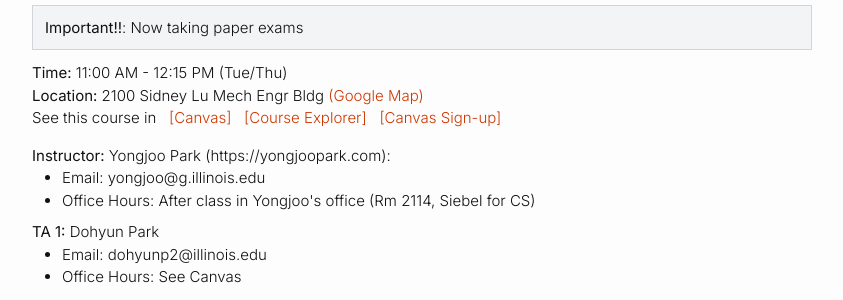
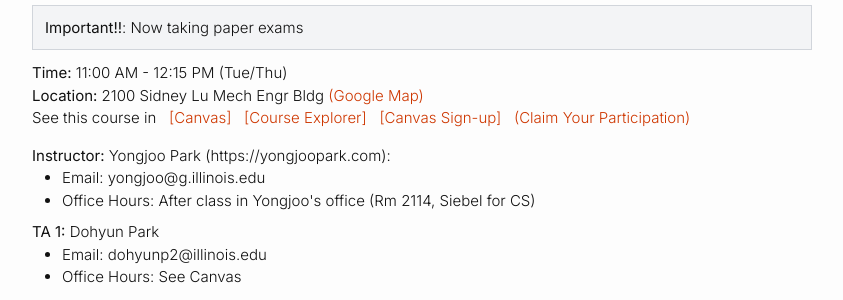
Before and after one commit to pyongjoo/pyongjoo.github.io, a Jekyll site: the page built from teaching/fall2026/cs511.md, in a window 1280 px wide and 900 px high. Shown: the part 129-429 px from the top of the window, without its empty margins (218-1061 px from the left). Built offline with Jekyll 4.4.1, drawn with Linux system fonts in a browser that asks for light colours; some of the changed lines change nothing that is shown.

Commit message:
Add participation form link

```diff
--- a/teaching/fall2026/cs511.md
+++ b/teaching/fall2026/cs511.md
@@ -13,6 +13,7 @@ layout: default
 See this course in &nbsp; [[Canvas]](https://canvas.illinois.edu/courses/71539)
 &nbsp; [[Course Explorer]](https://courses.illinois.edu/schedule/2026/fall/CS/511)
 &nbsp; [[Canvas Sign-up]](https://docs.google.com/forms/d/e/1FAIpQLSd9oIx4_oYQVMomCJxMMyFcBFRQRYB2l6rzakJTbTAH28WndQ/viewform?usp=publish-editor)
+&nbsp; [(Claim Your Participation)](https://docs.google.com/forms/d/e/1FAIpQLSdW01W7WOGx0OIt39Y-yohxSKKOOXUgRhBii9SUA01lgQsJ2Q/viewform?usp=publish-editor)
 
 **Instructor:** Yongjoo Park (https://yongjoopark.com):
 <ul style="margin-top: -15px;">
@@ -168,7 +169,7 @@ Regarding the group project, you will also submit a peer-review to incorporate y
 
 <h3 style="margin-top: 40px;">Other Participation (4%)</h3>
 
-Your in-class participation will be evaluated based on your participation in questions/discussions. If you ask questions or participate in discussions either in class or **online**, claim your contribution using [this Google Form]() within two days of the class. You should not falsely claim your contribution (e.g., by submitting forms without actually asking questions), which will be in violation of the code.
+Your in-class participation will be evaluated based on your participation in questions/discussions. If you ask questions or participate in discussions either in class or **online**, claim your contribution using [this Google Form](https://docs.google.com/forms/d/e/1FAIpQLSdW01W7WOGx0OIt39Y-yohxSKKOOXUgRhBii9SUA01lgQsJ2Q/viewform?usp=publish-editor) within two days of the class. You should not falsely claim your contribution (e.g., by submitting forms without actually asking questions), which will be in violation of the code.
 
 
 
```
